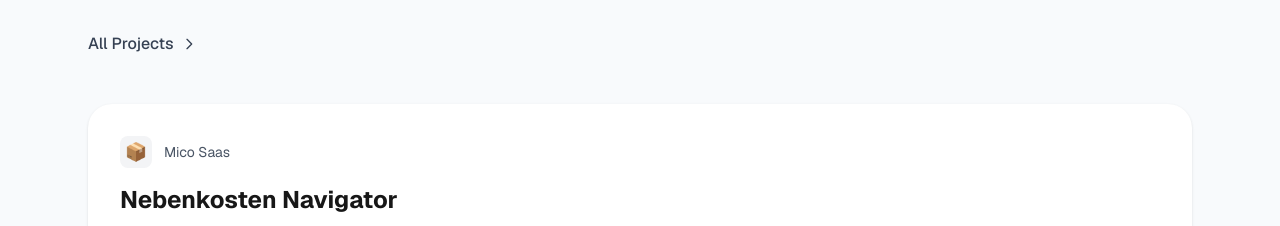
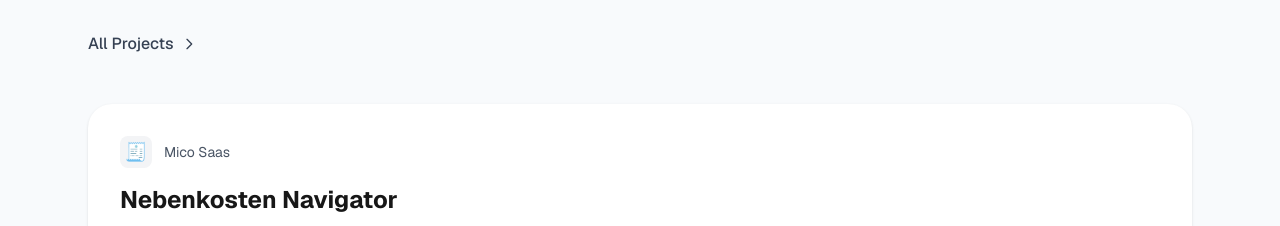
Before and after one commit to Testo-saurus/my-portfolio, a Next.js app: page / in a window 1280 px wide. Shown: the part 1360-1586 px from the top of the page. Built offline with nearby package versions, Linux system fonts and the light colour scheme.

Commit message:
edit projects

```diff
--- a/components/Work.tsx
+++ b/components/Work.tsx
@@ -15,19 +15,21 @@ export default function Work() {
       title: "Nebenkosten Navigator",
       description:
         'German Landlords can via PDF upload create a simple "Nebenkostenabrechnung" for their tenants.',
-      icon: "📦",
+      icon: "🧾",
       image: "/NebenkostenNav_ScreenShot.png",
-      techStack: ["Next.js", "Python", "PDF-lib", "Stripe"],
+      techStack: ["base44"],
       year: 2023,
-      duration: "6 months",
-      aiPercentage: 40,
+      duration: "14 days",
+      aiPercentage: 99,
       whyBuilt:
-        "To simplify the complex process of creating utility cost statements for German landlords.",
+        "To simplify the process of creating utility cost statements for German landlords. Basically replace the Excel Solution.",
       howBuilt:
-        "Built with Next.js frontend, Python backend for PDF processing, and Stripe for payments.",
-      otherInfo: "Processed over 1,000 documents in the first month.",
-      githubLink: "https://github.com/yourusername/nebenkosten",
-      websiteLink: "https://nebenkosten-navigator.com",
+        "Built using Base44, a rapid development platform. Initially explored custom backend solutions for PDF data extraction, testing both Google Document API (did not work) and OpenAI's API with predefined extraction schemas (worked well). While both approaches showed promise, I ultimately leveraged Base44's built-in PDF processing capabilities for optimal reliability and maintainability.",
+      otherInfo:
+        "5 people (friends and family) tested the service and it worked for them. However, launching this as a real product would require more extensive testing to fine-tune edge cases and ensure reliability across different scenarios.",
+
+      githubLink: "https://github.com/Testo-saurus/NebenkostenNav",
+      websiteLink: "https://nebenkosten-navigator-04626349.base44.app",
     },
     {
       id: 2,
@@ -50,10 +52,10 @@ export default function Work() {
       whyBuilt:
         "Inspired by popular territory-expansion games like Paper.io 2, the goal was to build a dynamic and engaging multiplayer experience from scratch. This project also served as a deep dive into real-time web technologies and complex game logic within a modern development platform.",
       howBuilt:
-        "Used the Base44 platform: The iterative development process leveraged AI assistance for initial scaffolding and complex feature implementation (e.g., real-time communication, game state management), allowing rapid prototyping and deployment.",
+        "Developed using the Base44 platform with React and Tailwind CSS for the frontend. Attempted to implement real-time multiplayer functionality using Pusher.js and custom Deno backend functions, but encountered challenges with state synchronization across clients.",
       otherInfo:
         "Never successfully implemented robust real-time multiplayer functionality.  Significant Problems with state synchronization, player authentication, and efficient backend communication using Pusher.js and custom Deno backend functions.", // Emphasize overcoming MP challenges
-      githubLink: "https://github.com/yourusername/nebenkosten", // Please update this to the actual game's repo if available
+      githubLink: "#", // Please update this to the actual game's repo if available
       websiteLink:
         "https://circle-conquest-political-edition-4a71582e.base44.app/",
     },
@@ -68,13 +70,13 @@ export default function Work() {
       techStack: ["HTML", "CSS", "JavaScript"],
       year: 2024,
       duration: "3 week",
-      aiPercentage: 0,
+      aiPercentage: 50,
       whyBuilt:
         "I wanted to learn the basics of web development and create something useful for my own productivity. ",
       howBuilt:
-        "Hand-coded in vanilla JavaScript, with basic HTML and CSS for layout and styling. No frameworks, just learning by doing.",
+        "Hand-coded the frist version then fine tuned using copilot in vs code.",
       otherInfo:
-        "This project taught me a lot about DOM manipulation and event handling.",
+        "This project taught me a lot about DOM manipulation and event handling. I use this myself almost every day.",
       githubLink: "https://github.com/yourusername/pomodoro-timer",
       websiteLink: "https://yourdomain.com/pomodoro-timer",
     },
```
